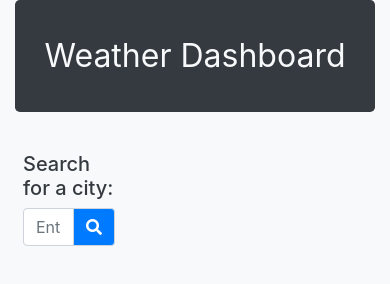
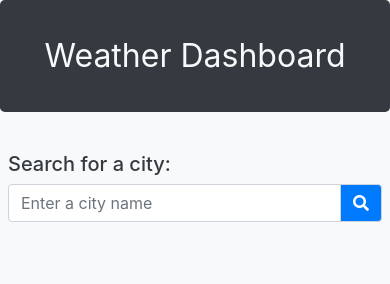
Before and after one commit to reptile18/Weather-Dashboard, a plain HTML site: page index.html in a window 390 px wide. Drawn offline with nearby package versions, Linux system fonts and the light colour scheme.

Commit message:
fix styling for mobile responsiveness

```diff
--- a/index.html
+++ b/index.html
@@ -21,8 +21,11 @@
 </head>
 
 <body class="bg-light container">
-  <div class="jumbotron bg-dark text-light">Weather Dashboard</div>
-  <div id="divLeftPanel" class="divLeftPanel p-2">
+  <div class="row">
+    <div class="jumbotron bg-dark text-light col-lg-12">Weather Dashboard</div>
+  </div>
+  <div class="row">
+    <div id="divLeftPanel" class="p-2 col-lg-3">
       <form id="formCitySearch" class="text-dark">
         <h5 id="h5SearchCityPrompt">Search for a city:</h5>
         <div class="input-group">
@@ -38,7 +41,7 @@
 
       </div>
     </div>
-  <div id="divRightPanel" class="divRightPanel p-2 text-dark d-none">
+    <div id="divRightPanel" class="p-2 text-dark d-none col-lg-9">
       <main class="mainBlock p-2 bg-light clearfix">
         <header class="headerWeather"><span id="headerCityName"></span><img id="cityWeatherIcon"></img></header>
         <div class="mainData">Temperature: <span id="spanTemp"></span></div>
@@ -48,7 +51,8 @@
         <!-- C/F switch -->
         <div class="custom-control custom-switch mt-2 float-right">
           <input type="checkbox" id="CFCheckbox" class="custom-control-input">
-        <label for="CFCheckbox" class="custom-control-label"><span id="spanCelsius" class="d-none">&deg;C</span><span id="spanFahrenheit">&deg;F</span></label>
+          <label for="CFCheckbox" class="custom-control-label"><span id="spanCelsius" class="d-none">&deg;C</span><span
+              id="spanFahrenheit">&deg;F</span></label>
         </div>
       </main>
       <footer class="footer5day">
@@ -57,6 +61,7 @@
         </div>
       </footer>
     </div>
+  </div>
   <script src="script.js"></script>
 </body>
 
--- a/style.css
+++ b/style.css
@@ -4,16 +4,6 @@
   color: white;
   font-size: 2em;
   text-align: center;
-}
-
-.divLeftPanel {
-  float:left;
-  width: 30%;
-}
-
-.divRightPanel {
-  float:right;
-  width: 70%;
 }
 
 .mainBlock {
```
Lines whose indentation alone changed are shown as unchanged.
